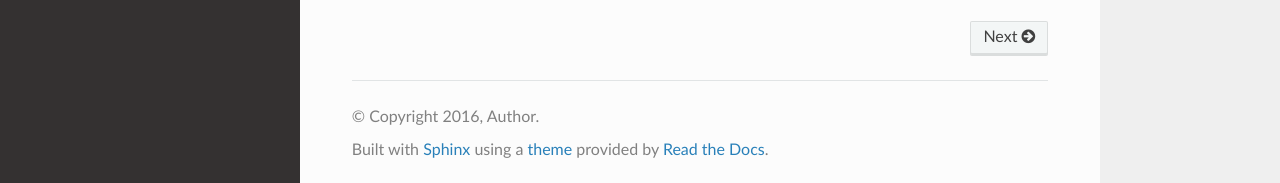
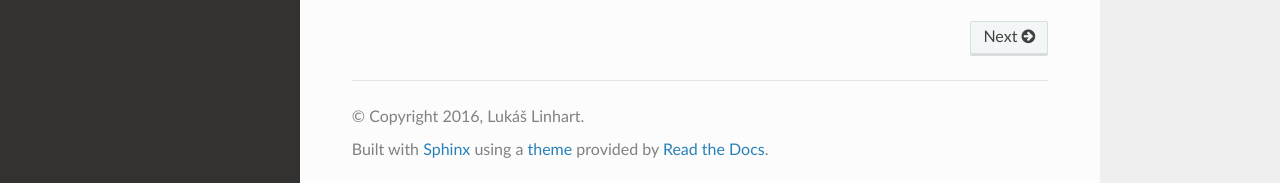
Before and after one commit to lukas-linhart/pageobject, a Sphinx documentation site: the page built from docs/index.rst, in a window 1280 px wide and 1298 px high. Shown: the part 1112-1295 px from the top of the window. Built offline with Sphinx 7.4.7 and the Read the Docs theme 2.0.0, drawn with Linux system fonts in a browser that asks for light colours.

Commit message:
docs - fixed author in conf

```diff
--- a/docs/conf.py
+++ b/docs/conf.py
@@ -56,8 +56,8 @@ master_doc = 'index'
 
 # General information about the project.
 project = 'pageobject'
-copyright = '2016, Author'
-author = 'Author'
+copyright = '2016, Lukáš Linhart'
+author = 'Lukáš Linhart'
 
 # The version info for the project you're documenting, acts as replacement for
 # |version| and |release|, also used in various other places throughout the
```
